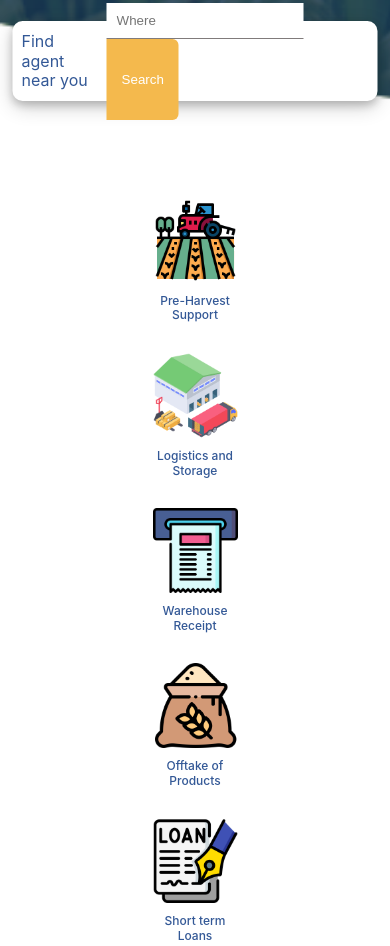
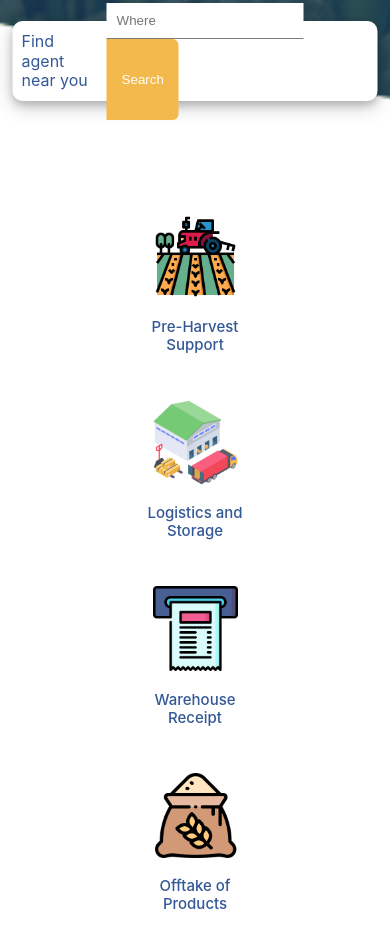
Before and after one commit to codeklin/rise, a plain HTML site: page index.html in a window 390 px wide. Shown: the part 441-1387 px from the top of the page. Drawn offline with nearby package versions, Linux system fonts and the light colour scheme.

Commit message:
mobile fix

```diff
--- a/css/style.css
+++ b/css/style.css
@@ -243,6 +243,12 @@ section {
 
 @media screen and (max-width: 1024px) {
 
+    body {
+        overflow-x: hidden;
+        overflow-y: auto;
+
+    }
+
     .container {
         width: var(--container-width-md);
 
@@ -326,20 +332,27 @@ section {
 
 
     section {
-        display: flex;
-        flex-wrap: nowrap;
-        justify-content: space-around;
-        text-align: center;
-        padding: 3rem 0;
+        display: grid;
+
+        padding: 4rem 0;
+        gap: 1rem;
 
     }
 
+
+    .services p {
+        margin-top: 8px;
+        padding: 0.5rem 0 1rem;
+        font-size: 15px;
+
+    }
 
     /*======================MEDIA QUERIES (PHONES)=================*/
     @media screen and (max-width:600px) {
         .container {
             width: var(--contain-width-sm);
         }
+
 
 
     }
@@ -402,11 +415,9 @@ section {
     }
 
     section {
-        display: flex;
-        flex-wrap: wrap;
-        justify-content: space-around;
-        text-align: center;
-        padding: 3rem 1rem;
+        display: grid;
+        grid-template-columns: 1fr 1fr;
+
 
     }
 
@@ -423,6 +434,28 @@ section {
     .about {
         font-size: 15px;
         padding-top: 6px;
+    }
+
+
+    @media screen and (max-width:492px) {
+        section {
+            display: flex;
+            flex-direction: column;
+            gap: 30px;
+
+        }
+
+        .icons-img {
+            width: 85px;
+
+        }
+
+        .services p {
+            margin-top: 8px;
+            font-size: 15px;
+        }
+
+
     }
 
     @media screen and (max-width:393px) {
@@ -445,7 +478,6 @@ section {
 
         }
 
-
         .search-bar p {
             padding: 6px;
             line-height: 1.2;
@@ -459,35 +491,5 @@ section {
             padding: 33px 15px;
 
         }
-
-
-        section {
-            display: flex;
-            flex-direction: column;
-            gap: 30px;
-
-
-
-
-        }
-
-        .icons-img {
-            width: 85px;
-
-        }
-
-        /*
-        .services {
-
-            font-weight: 600;
-            font-size: 20rem;
-        }
-
-
-
-        .services p {
-            margin-top: 8px;
-        }
-        */
     }
 }
```
